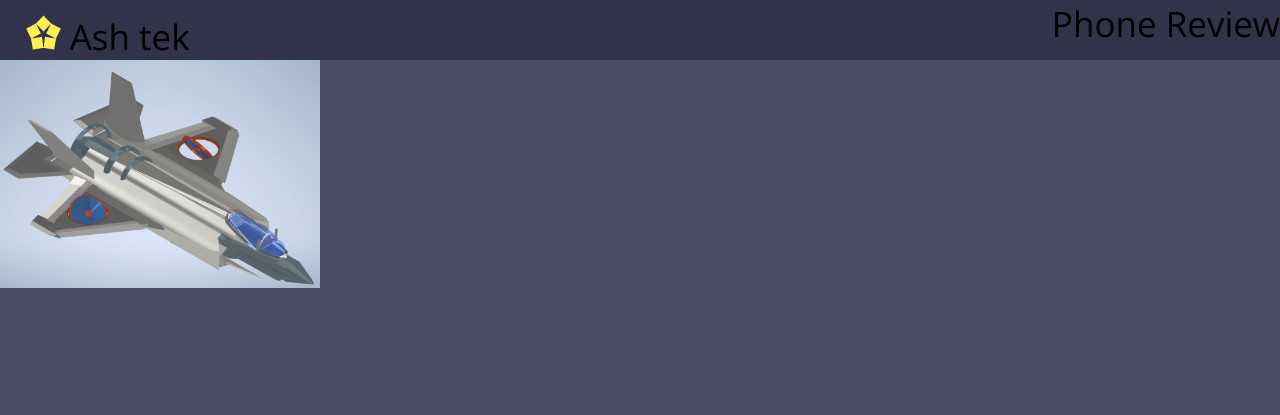
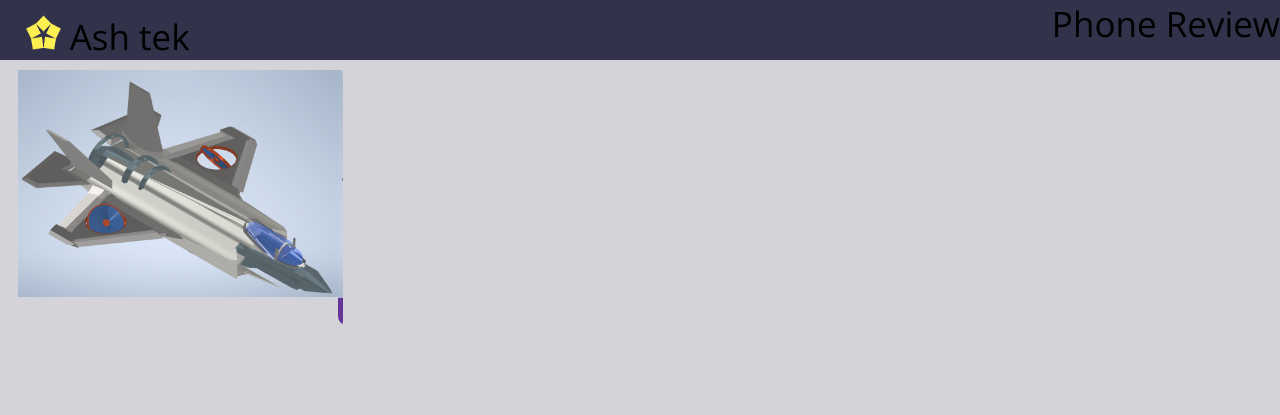
Before and after one commit to staten-island-tech/flexbox-gallery-project-ashikgligich, a plain HTML site: page index.html in a window 1280 px wide. Drawn offline with nearby package versions, Linux system fonts and the light colour scheme.

Commit message:
aaaaaaaaaaaaaaaaaaaaaaaaaaaaaaaaaaa

```diff
--- a/index.html
+++ b/index.html
@@ -14,10 +14,16 @@
         <img src="ASH_TEK_logo.png" width="35" height="35" /> Ash tek
         <div style="position: absolute; top: 0; right: 0">Phone Review</div>
     </div>
-    <div class="card">
+    <div class="grow">
     <div id="animation">
         <img src="1MWnJtVaEImvJsBak0C2yBW08JRxvE7h0J-_TF31cl_ln_fgUBD0QSo2grwL4EA-1.png" alt="F44">
+        <h2>JUT</h2>
     </div>
+    <div class="card">
+        <div id="animation">
+            <img src="1MWnJtVaEImvJsBak0C2yBW08JRxvE7h0J-_TF31cl_ln_fgUBD0QSo2grwL4EA-1.png" alt="F44">
+            <h2>JUT</h2>
+        </div>
     </div>
 
 </body>
--- a/style.css
+++ b/style.css
@@ -1,6 +1,6 @@
 body{
 
-    background-color: rgb(75, 75, 100);
+    background-color: rgba(75, 75, 100, 0.24);
     font-size: 35;
     font-family: "Open Sans", sans-serif;
     margin: 0%;
@@ -11,12 +11,20 @@ body{
     width: 98vw;
     background-color: rgb(50, 50, 75);
 }
-.card img{
+.flex-container{
+  flex-flow: row wrap;
+  display: flex;
+height: 50vw;
+width: 100vw;
+align-content: space-between;
+}
+.grow img{
 width: 25vw;
 height: auto;
 
 }
 .card {
+    display: flex;
     background-color: rebeccapurple;
     border-radius: 10px;
     width: 25vw;
@@ -38,3 +46,21 @@ height: auto;
       transform: rotate(360deg);
     }
   }
+
+  .grow {
+    display: flex;
+    padding: 5px 5px 5px 5px;
+    border-radius: 10px;
+    height: 20vw;
+    width: 25vw;
+    margin: 5px 1% 5px 1%;
+    float: left;
+    position: relative;
+    transition: height 0.5s;
+    -webkit-transition: height 0.5s;
+    text-align: center;
+    overflow: hidden;
+  }
+  .grow:hover {
+    height: 35vw;
+  }
```
